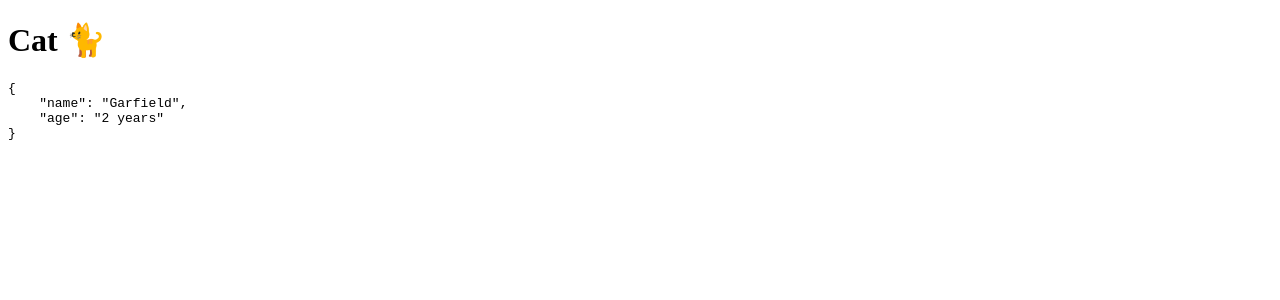
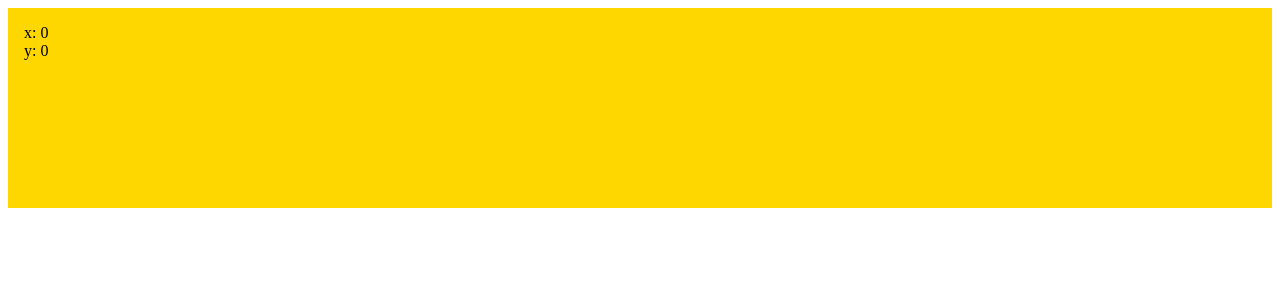
Before and after one commit to IgnacioCastro0713/react-basic, a React (Create React App) app: page / in a window 1280 px wide. Shown: the top 300 px of the page. Built offline with nearby package versions, Linux system fonts and the light colour scheme.

Commit message:
mouse event in component

```diff
--- a/src/App.js
+++ b/src/App.js
@@ -2,14 +2,12 @@ import React from "react";
 
 // import { TargetFruits } from './components';
 // import { Counter } from './components'
-import { Cat } from "./components";
+// import { Cat } from "./components";
+import { MouseEvent } from "./components";
 
 const App = () => (
 	<div>
-	  <Cat
-		  name='Garfield'
-		  age='2 years'
-	  />
+	  <MouseEvent/>
 	</div>
 );
 
--- /dev/null
+++ b/src/components/MouseEvent/MouseEvent.js
@@ -0,0 +1,35 @@
+import React, {Component} from "react";
+
+class MouseEvent extends Component{
+
+  styles = {
+    height: '200px',
+	background: 'gold',
+	padding: '1em',
+	boxSizing: 'border-box'
+  };
+
+  state = {
+    x: 0,
+	y: 0
+  };
+
+
+  mouseDriver = (event) => {
+    this.setState({
+	  x: event.clientX,
+	  y: event.clientY
+	})
+  };
+
+
+  render() {
+    return (
+  	<div style={this.styles} onMouseMove={this.mouseDriver}>
+	  <div> x: { this.state.x }</div>
+	  <div> y: { this.state.y } </div>
+	</div>
+  );}
+}
+
+export default MouseEvent
--- a/src/components/index.js
+++ b/src/components/index.js
@@ -1,3 +1,4 @@
 export {default as TargetFruits} from './TargetFruit/TargetFruit'
 export {default as Counter} from './Counter/Counter'
 export {default as Cat} from './Cat/Cat'
+export {default as MouseEvent} from './MouseEvent/MouseEvent'
```
